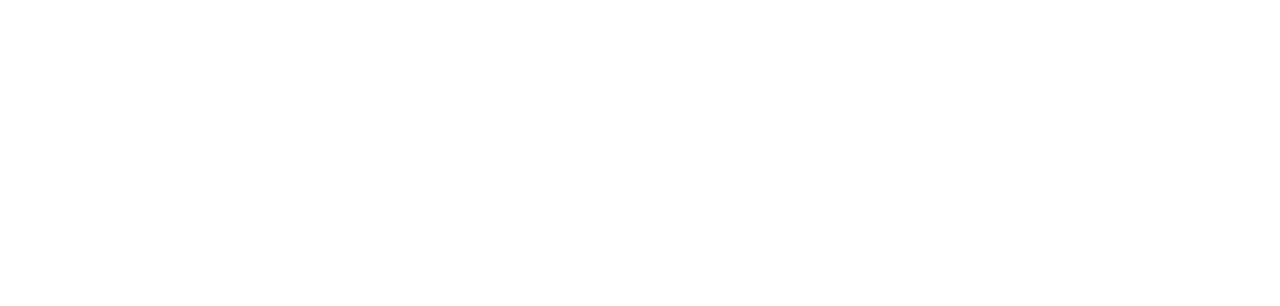
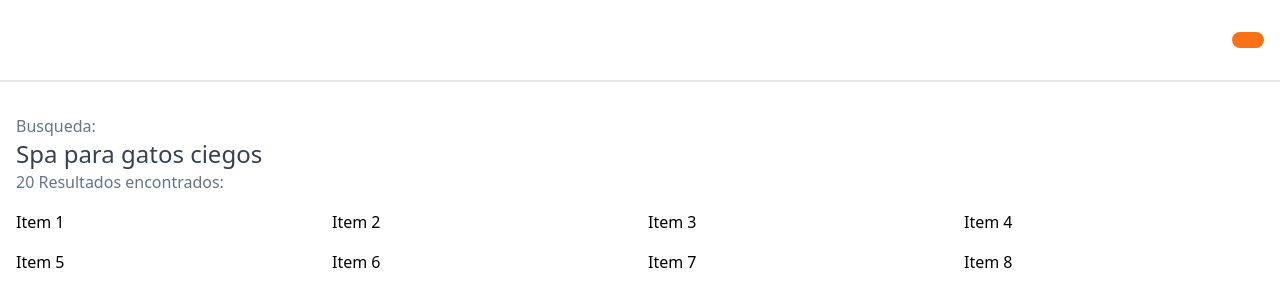
Before and after one commit to altaskur/devaton-quita-edicion-grupo-uno-Front, an Angular app: page /search in a window 1280 px wide. Before the commit this address led to /. Shown: the top 306 px of the page. Built offline with nearby package versions, Linux system fonts and the light colour scheme.

Commit message:
feat: basic sctructure

```diff
--- a/src/app/core/routes/routes.ts
+++ b/src/app/core/routes/routes.ts
@@ -22,4 +22,11 @@ export const ROUTES: Routes = [
         component => component.ForgotPasswordComponent
       ),
   },
+  {
+    path: 'search',
+    loadComponent: () =>
+      import('@pages/search/search.component').then(
+        component => component.SearchComponent
+      ),
+  },
 ];
--- /dev/null
+++ b/src/app/pages/search/search.component.html
@@ -0,0 +1,29 @@
+<section class="mb-8 py-3 border-b-2">
+  <div class="container">
+    <div class="flex justify-between mx-4">
+      <div></div>
+      <app-button>
+        Filtros
+      </app-button>
+    </div>
+  </div>
+</section>
+
+<section class="container">
+  <div class="mx-4">
+    <div class="text-slate-500">Busqueda:</div>
+    <div class="text-slate-700 text-2xl">Spa para gatos ciegos</div>
+    <div class="text-slate-500">20 Resultados encontrados:</div>
+  </div>
+
+  <div class="grid grid-cols-1 md:grid-cols-2 lg:grid-cols-3 xl:grid-cols-4 gap-4 mx-4 mt-4">
+    <div>Item 1</div>
+    <div>Item 2</div>
+    <div>Item 3</div>
+    <div>Item 4</div>
+    <div>Item 5</div>
+    <div>Item 6</div>
+    <div>Item 7</div>
+    <div>Item 8</div>
+  </div>
+</section>
```
Also changed, not shown: src/app/pages/search/search.component.ts (added, +11 -0 lines), src/app/pages/search/search.component.css (added), 1 other file (tests, documents, lock files or other folders).
